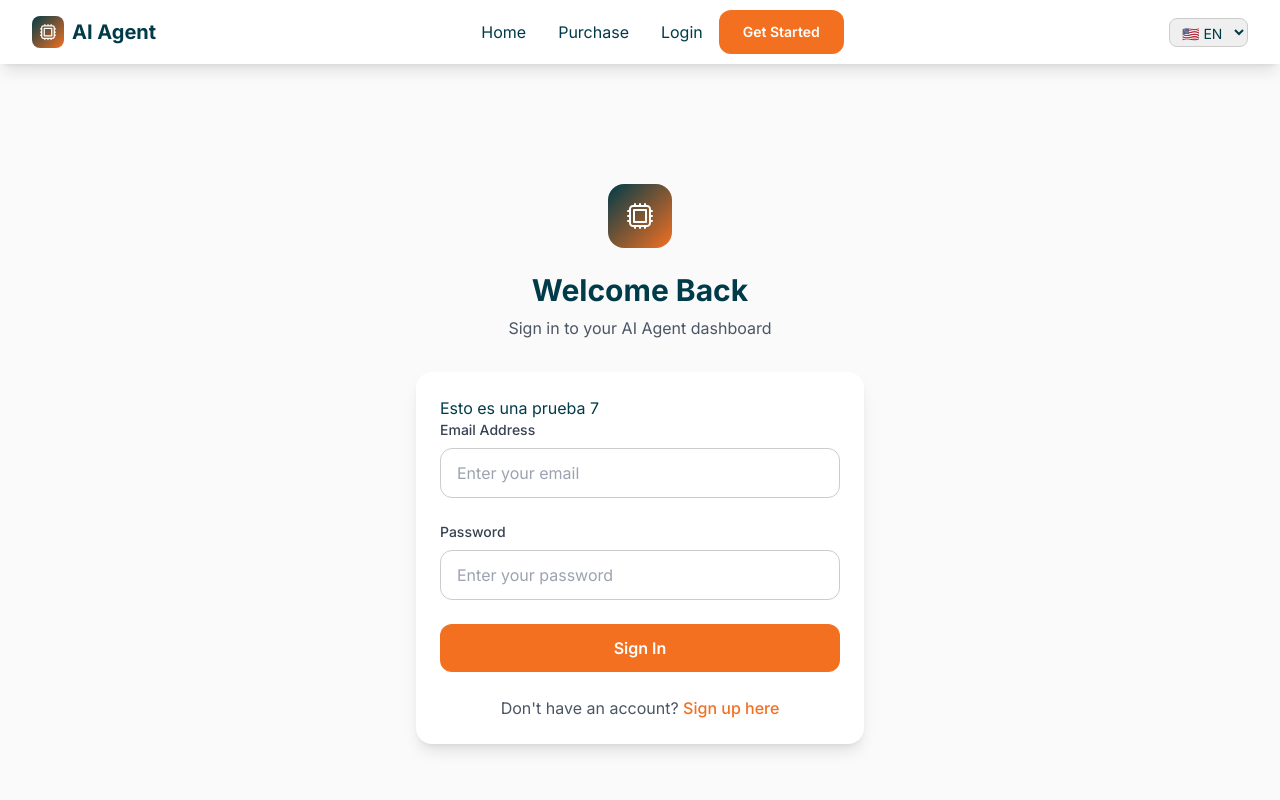
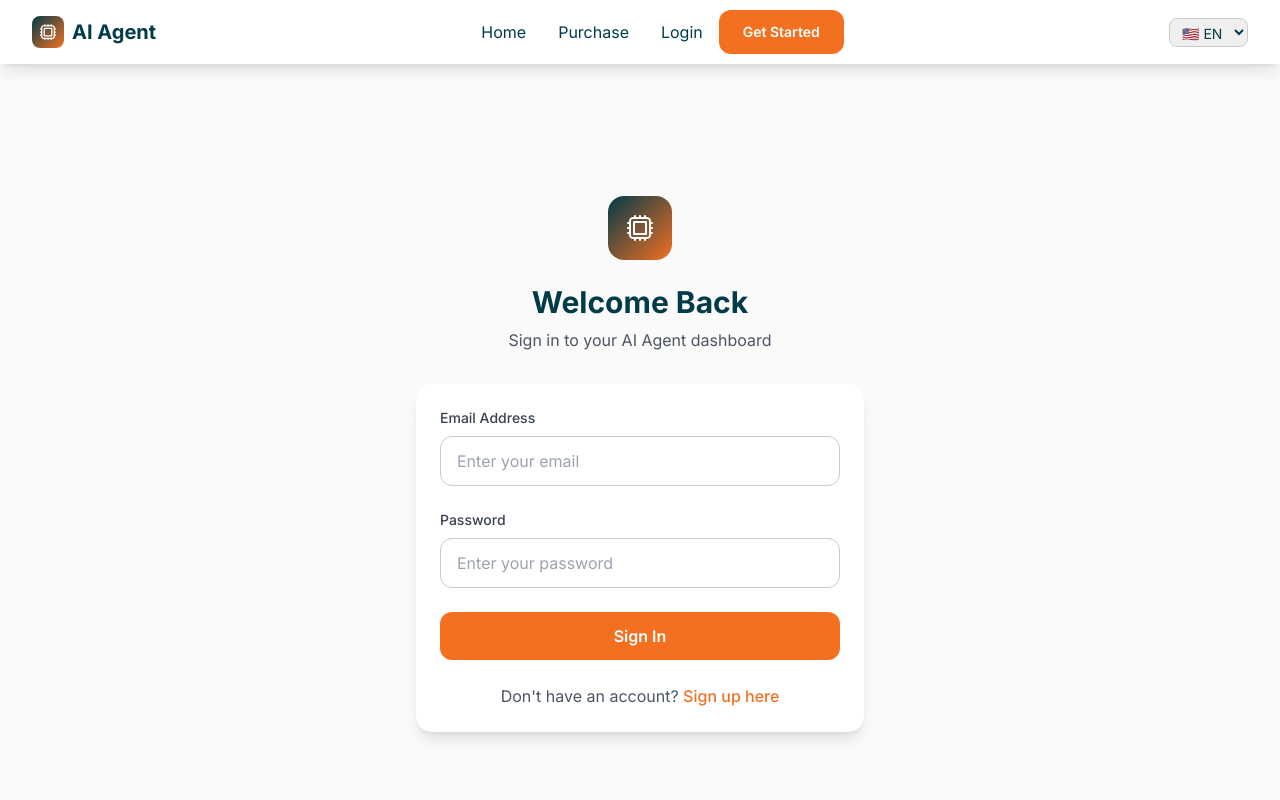
Before and after one commit to vamv86/avabot_net, a Vue app in the folder frontend/: page /login in a window 1280 px wide. Shown: the top 800 px of the page. Built offline with nearby package versions, Linux system fonts and the light colour scheme.

Commit message:
se elimina titulo en login

```diff
--- a/frontend/src/components/Login.vue
+++ b/frontend/src/components/Login.vue
@@ -14,7 +14,6 @@
       </div>
 
       <div class="card">
-        <h1>Esto es una prueba 7</h1>
         <form @submit.prevent="login" class="space-y-6">
           <div>
             <label class="block text-sm font-medium text-gray-700 mb-2">
```
